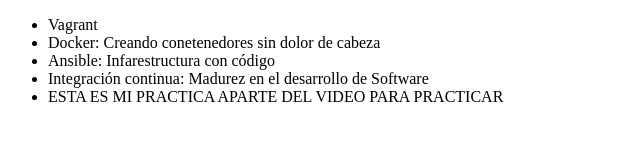
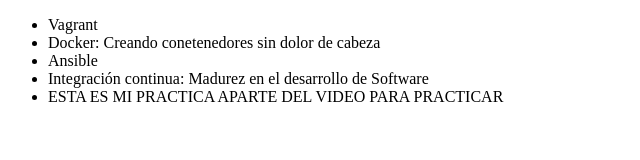
Before and after one commit to jocesman21/alura-git, a plain HTML site: page index.html in a window 1280 px wide. Shown: the whole page, without its empty margins (0-640 px from the left). Drawn offline with Linux system fonts and the light colour scheme.

Commit message:
Revert "Cambiando el nombre del curso Ansible"
This reverts commit b432f46d19a58a79f7d6c7ddde179081e38051ae.

```diff
--- a/index.html
+++ b/index.html
@@ -8,7 +8,7 @@
      <ul>
          <li> Vagrant </li>
          <li> Docker: Creando conetenedores sin dolor de cabeza</li>
-         <li> Ansible: Infarestructura con código </li>
+         <li> Ansible </li>
          <li> Integración continua: Madurez en el desarrollo de Software </li>
          <li> ESTA ES MI PRACTICA APARTE DEL VIDEO PARA PRACTICAR</li>
      </ul>
```
